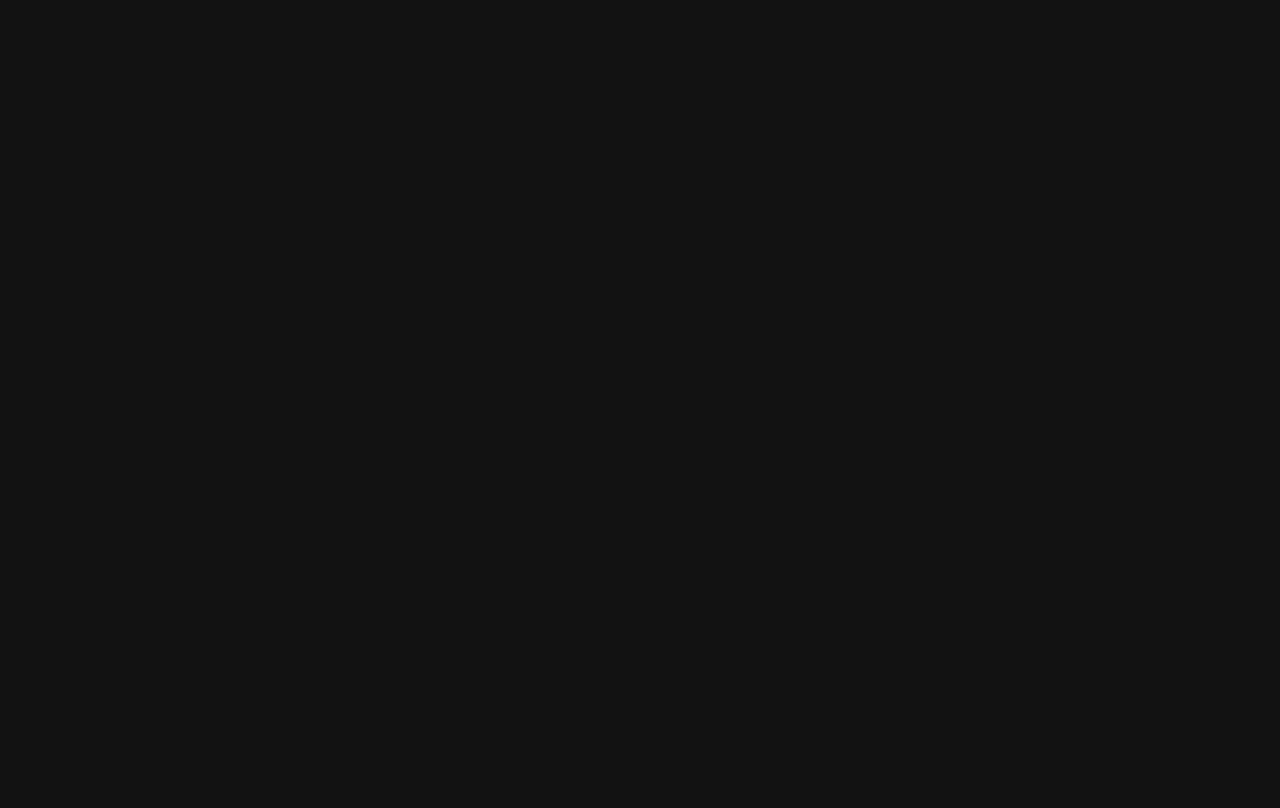
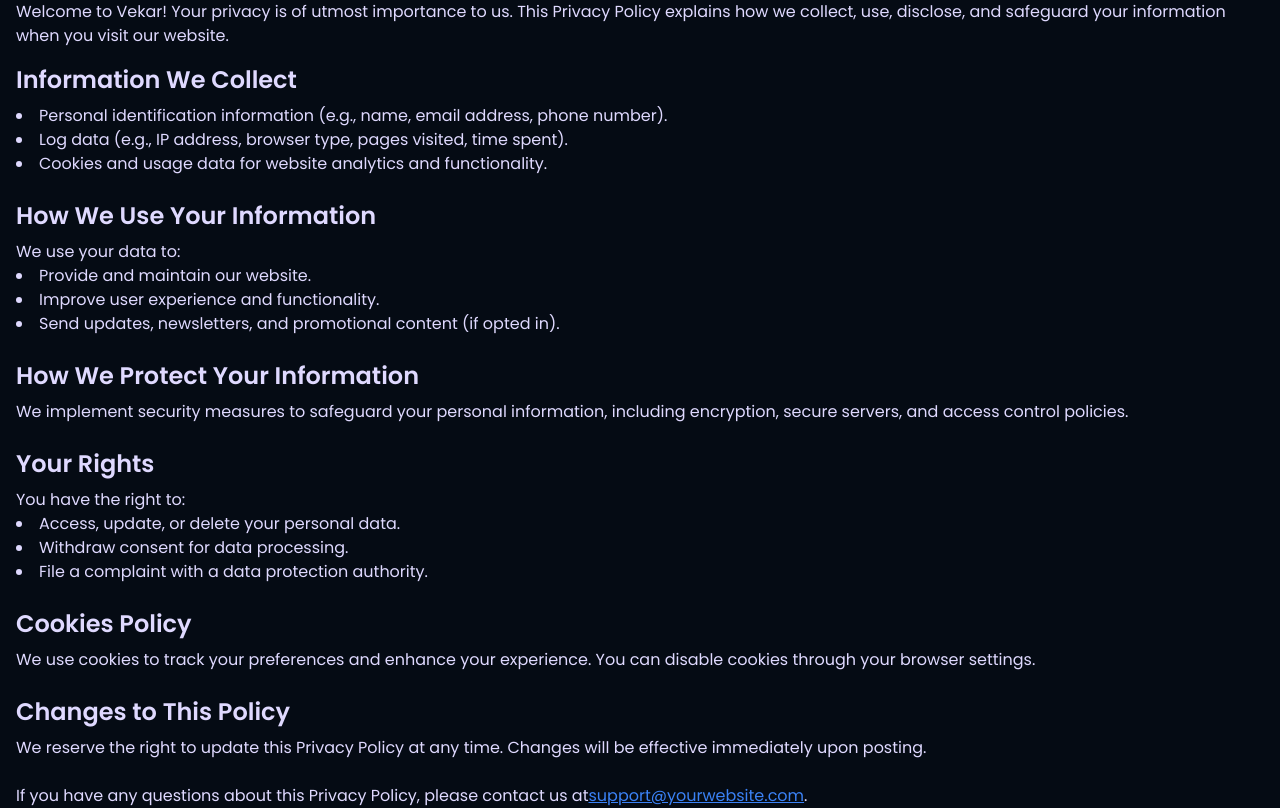
Before and after one commit to stellagadevska/vekar-staging, a React (Vite) app: page /privacy-policy in a window 1280 px wide. Before the commit this address had no page. Shown: the part 180-988 px from the top of the page. Before the commit the page ends 800 px from the top, so only its background shows below. Built offline with nearby package versions, Linux system fonts and the light colour scheme.

Commit message:
Add PrivacyPolicy page

```diff
--- a/src/App.jsx
+++ b/src/App.jsx
@@ -3,6 +3,7 @@
 import Flare from "./pages/Flare";
 import Foundation from "./pages/Foundation";
 import ContactUs from "./pages/ContactUs";
+import PrivacyPolicy from './pages/PrivacyPolicy';
 
 const App = () => {
   return (
@@ -13,6 +14,7 @@
         <Route path='flare' element={<Flare />} />
         <Route path='foundation' element={<Foundation />} />
         <Route path='contactus' element={<ContactUs />} />
+        <Route path='privacy-policy' element={<PrivacyPolicy />} />
       </Routes>
     </BrowserRouter>
   );
--- a/src/components/Footer.jsx
+++ b/src/components/Footer.jsx
@@ -55,7 +55,7 @@
                 </Link>
               </li>
               <li>
-                <Link to='#' className='text-gray-400 hover:text-white'>
+                <Link to='/privacy-policy' className='text-gray-400 hover:text-white'>
                   Privacy Policy
                 </Link>
               </li>
--- /dev/null
+++ b/src/pages/PrivacyPolicy.jsx
@@ -0,0 +1,115 @@
+import React from "react";
+import { Navbar } from "../components";
+import Footer from "../components/Footer";
+
+const PrivacyPolicy = () => {
+  return (
+    <>
+      <Navbar />
+      <div className='min-h-screen py-10 mt-20 bg-[#050b14]'>
+        <div className='container mx-auto px-4'>
+          <h1 className='text-3xl font-bold text-[#dfd9ff] mb-6'>
+            Privacy Policy
+          </h1>
+          <p className='text-[#dfd9ff] mb-4'>
+            Welcome to Vekar! Your privacy is of utmost importance to us. This
+            Privacy Policy explains how we collect, use, disclose, and safeguard
+            your information when you visit our website.
+          </p>
+
+          <section className='mb-6'>
+            <h2 className='text-2xl font-semibold text-[#dfd9ff] mb-2'>
+              Information We Collect
+            </h2>
+            <ul className='list-disc list-inside text-[#dfd9ff]'>
+              <li>
+                Personal identification information (e.g., name, email address,
+                phone number).
+              </li>
+              <li>
+                Log data (e.g., IP address, browser type, pages visited, time
+                spent).
+              </li>
+              <li>
+                Cookies and usage data for website analytics and functionality.
+              </li>
+            </ul>
+          </section>
+
+          <section className='mb-6'>
+            <h2 className='text-2xl font-semibold text-[#dfd9ff] mb-2'>
+              How We Use Your Information
+            </h2>
+            <p className='text-[#dfd9ff]'>We use your data to:</p>
+            <ul className='list-disc list-inside text-[#dfd9ff]'>
+              <li>Provide and maintain our website.</li>
+              <li>Improve user experience and functionality.</li>
+              <li>
+                Send updates, newsletters, and promotional content (if opted
+                in).
+              </li>
+            </ul>
+          </section>
+
+          <section className='mb-6'>
+            <h2 className='text-2xl font-semibold text-[#dfd9ff] mb-2'>
+              How We Protect Your Information
+            </h2>
+            <p className='text-[#dfd9ff]'>
+              We implement security measures to safeguard your personal
+              information, including encryption, secure servers, and access
+              control policies.
+            </p>
+          </section>
+
+          <section className='mb-6'>
+            <h2 className='text-2xl font-semibold text-[#dfd9ff] mb-2'>
+              Your Rights
+            </h2>
+            <p className='text-[#dfd9ff]'>You have the right to:</p>
+            <ul className='list-disc list-inside text-[#dfd9ff]'>
+              <li>Access, update, or delete your personal data.</li>
+              <li>Withdraw consent for data processing.</li>
+              <li>File a complaint with a data protection authority.</li>
+            </ul>
+          </section>
+
+          <section className='mb-6'>
+            <h2 className='text-2xl font-semibold text-[#dfd9ff] mb-2'>
+              Cookies Policy
+            </h2>
+            <p className='text-[#dfd9ff]'>
+              We use cookies to track your preferences and enhance your
+              experience. You can disable cookies through your browser settings.
+            </p>
+          </section>
+
+          <section className='mb-6'>
+            <h2 className='text-2xl font-semibold text-[#dfd9ff] mb-2'>
+              Changes to This Policy
+            </h2>
+            <p className='text-[#dfd9ff]'>
+              We reserve the right to update this Privacy Policy at any time.
+              Changes will be effective immediately upon posting.
+            </p>
+          </section>
+
+          <p className='text-[#dfd9ff]'>
+            If you have any questions about this Privacy Policy, please contact
+            us at
+            <a
+              href='mailto:support@yourwebsite.com'
+              className='text-blue-500 underline'
+            >
+              support@yourwebsite.com
+            </a>
+            .
+          </p>
+        </div>
+      </div>
+      <Footer />
+    </>
+  );
+};
+
+export default PrivacyPolicy;
```
Also changed, not shown: src/pages/Flare.jsx (+60 -36 lines).
